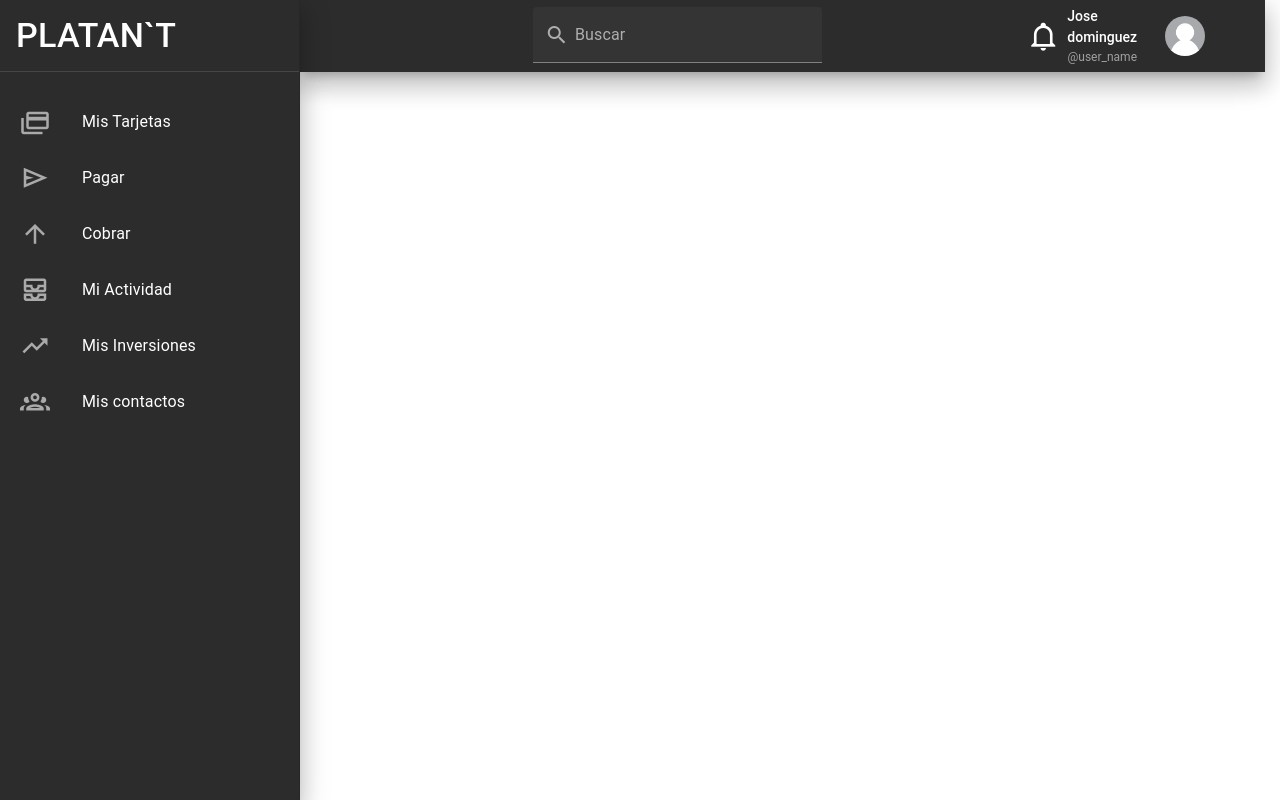
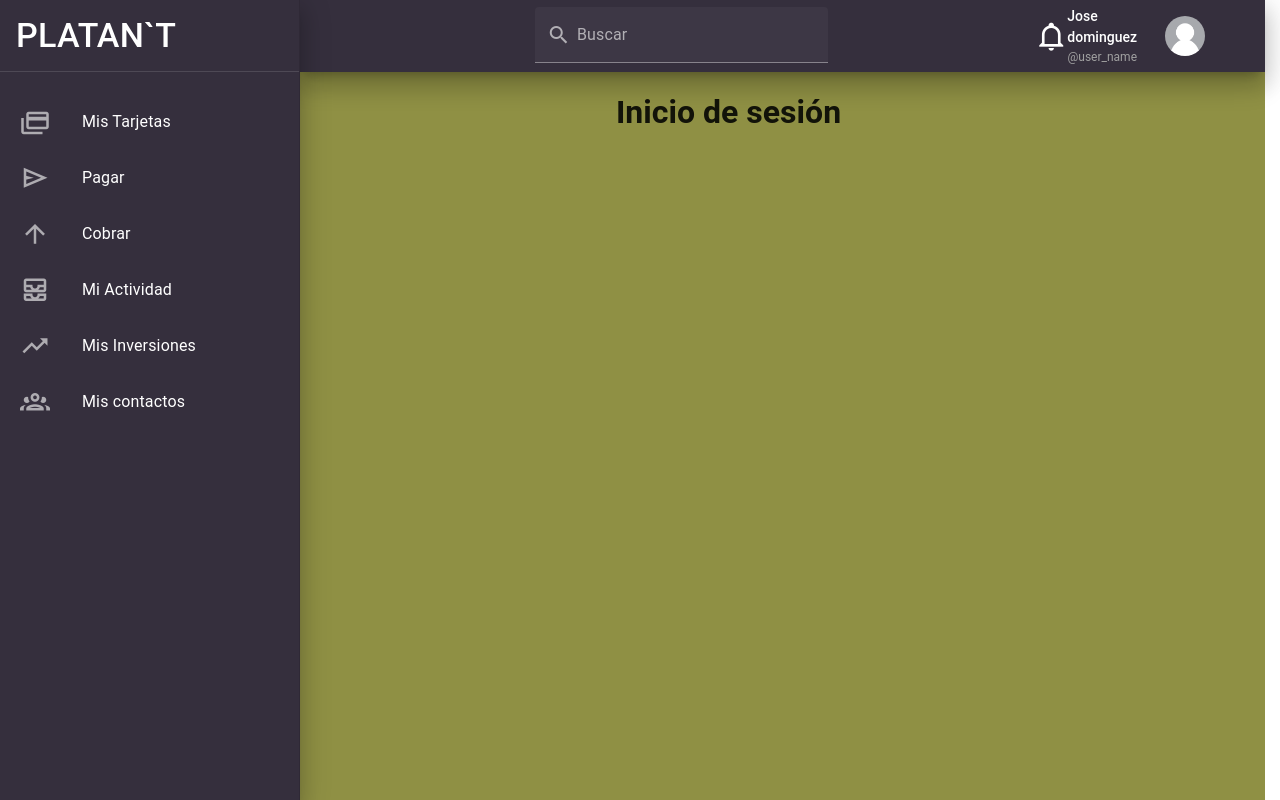
Before and after one commit to Iker-Galante/Virtual_Wallet, a Vue app: page / in a window 1280 px wide. Built offline with nearby package versions, Linux system fonts and the light colour scheme.

Commit message:
Almost done

```diff
--- a/src/App.vue
+++ b/src/App.vue
@@ -6,17 +6,18 @@ const user=ref('@user_name');
 
 <template>
   <v-app>
-  <v-navigation-drawer :width="300" color="#2C2C2C" elevation="15" permanent>
+    <v-navigation-drawer :width="300" color="#352f3d" elevation="15" permanent>
       <v-list-item-title class="text-h4 titulo">PLATAN`T</v-list-item-title>
       <v-divider  class="divisor"></v-divider>
       <v-list-item class="list_items" prepend-icon="mdi-credit-card-multiple-outline" title="Mis Tarjetas"></v-list-item>
-    <v-list-item class="list_items" prepend-icon="mdi-send-variant-outline" title="Pagar"></v-list-item> <!--swap-vertical para transferencias-->
+      <v-list-item class="list_items" prepend-icon="mdi-send-variant-outline" title="Pagar"></v-list-item>
       <v-list-item class="list_items" prepend-icon="mdi-arrow-up" title="Cobrar"></v-list-item>
       <v-list-item class="list_items" prepend-icon="mdi-inbox-multiple-outline" title="Mi Actividad"></v-list-item>
       <v-list-item class="list_items" prepend-icon="mdi-trending-up" title="Mis Inversiones"></v-list-item>
       <v-list-item class="list_items" prepend-icon="mdi-account-group-outline" title="Mis contactos"></v-list-item>
     </v-navigation-drawer>
-</v-app>
+
+    <!-- Navbar with search bar and user info -->
     <div class="nav_bar elevation-15">
       <v-container>
         <v-row justify="center" align="center">
@@ -28,12 +29,20 @@ const user=ref('@user_name');
       <div class="icon-container">
         <v-icon icon="mdi-bell-outline" color="white" size="x-large" class="icon"></v-icon>
         <div class="name-container">
-        <span class="name">{{name}}</span>
-        <span class="username">{{user}}</span>
+          <span class="name">{{ name }}</span>
+          <span class="username">{{ user }}</span>
         </div>
         <v-avatar image="@/assets/default_user.jpg" size="default" class="icon"></v-avatar>
       </div>
     </div>
+
+    <!-- Main Content -->
+    <v-main class="main_page">
+      <v-container fluid>
+        <h1>Inicio de sesión</h1>
+      </v-container>
+    </v-main>
+  </v-app>
   </template>
 
   <style scoped>
@@ -44,25 +53,30 @@ const user=ref('@user_name');
     font-size: 20px;
     font-weight: 500;
   }
+
   .divisor {
     background-color: white;
     margin-top: 10px;
     margin-bottom: 30px;
   }
+
   .titulo {
     font-weight: 500;
-  margin : 10px 0px 10px 16px;
+    margin: 10px 0px 10px 16px;
   }
+
+  /* Navbar */
   .nav_bar {
     height: 72px;
     width: calc(100vw - 315px); /* Adjust width to account for left offset */
     position: fixed;
     top: 0;
     left: 300px;
-  background-color: #2C2C2C;
-  display: flex; /* Use flexbox for alignment */
-  justify-content: flex-end; /* Align items to the right */
-  align-items: center; /* Center items vertically */
+    background-color: #352f3d;
+    display: flex;
+    justify-content: flex-end;
+    align-items: center;
+    z-index: 10;
   }
 
   .icon-container {
@@ -72,8 +86,9 @@ const user=ref('@user_name');
   }
 
   .icon {
-  margin-left: 12px; /* Add some space between icons */
+    margin-left: 12px;
   }
+
   .name-container {
     display: flex;
     flex-direction: column;
@@ -85,7 +100,6 @@ const user=ref('@user_name');
     color: white;
     font-size: 14px;
     font-weight: 500;
-  margin-left: 8px;
   }
 
   .username {
@@ -93,10 +107,20 @@ const user=ref('@user_name');
     font-size: 12px;
   }
 
+  /* Search bar */
   .search_bar {
     margin-left: 40px;
     color: white;
     align-items: center;
     margin-top: 20px;
   }
+
+  /* Main content */
+  .main_page {
+    margin-left: 300px; /* Same as the drawer width */
+    margin-top: 72px; /* Account for navbar height */
+    width: calc(100vw - 315px);
+    min-height: calc(100vh - 72px); /* Full viewport height minus navbar */
+    background-color: #8f9044;
+  }
   </style>
```
Lines whose indentation alone changed are shown as unchanged.
